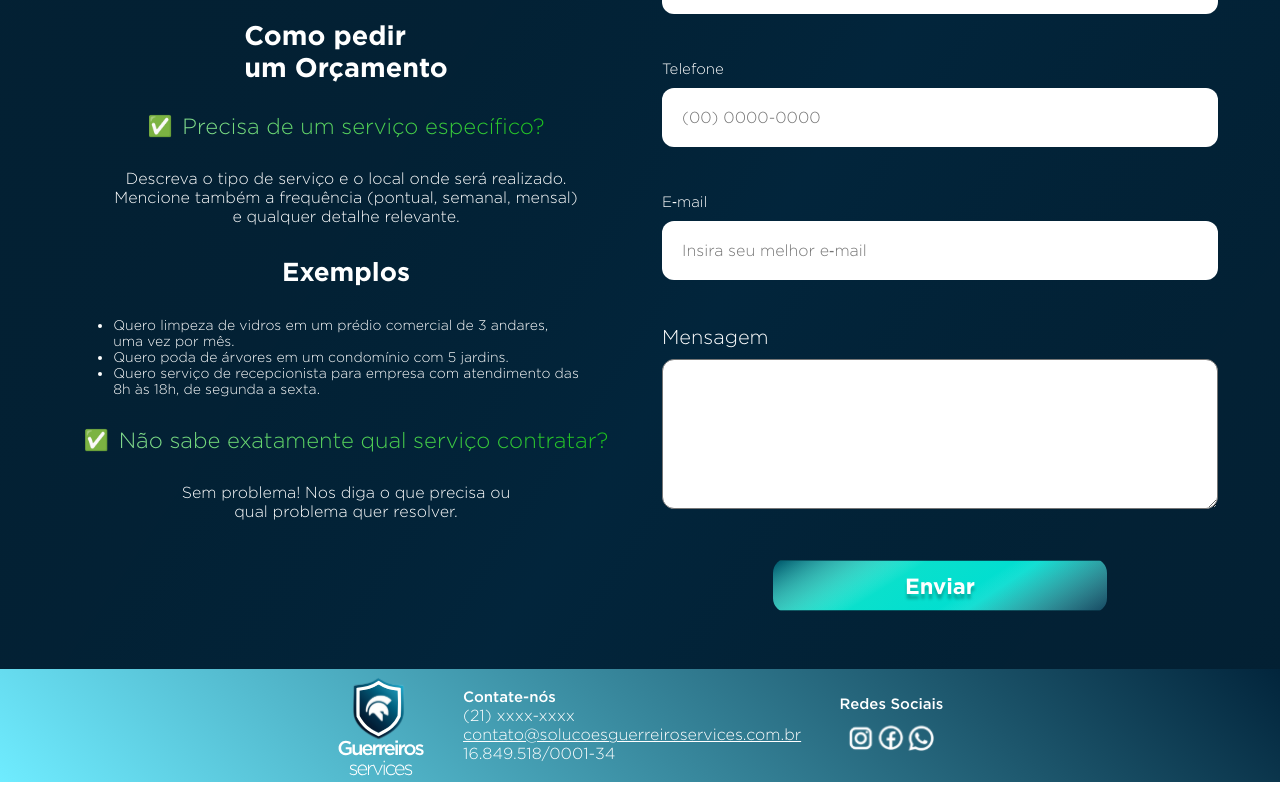
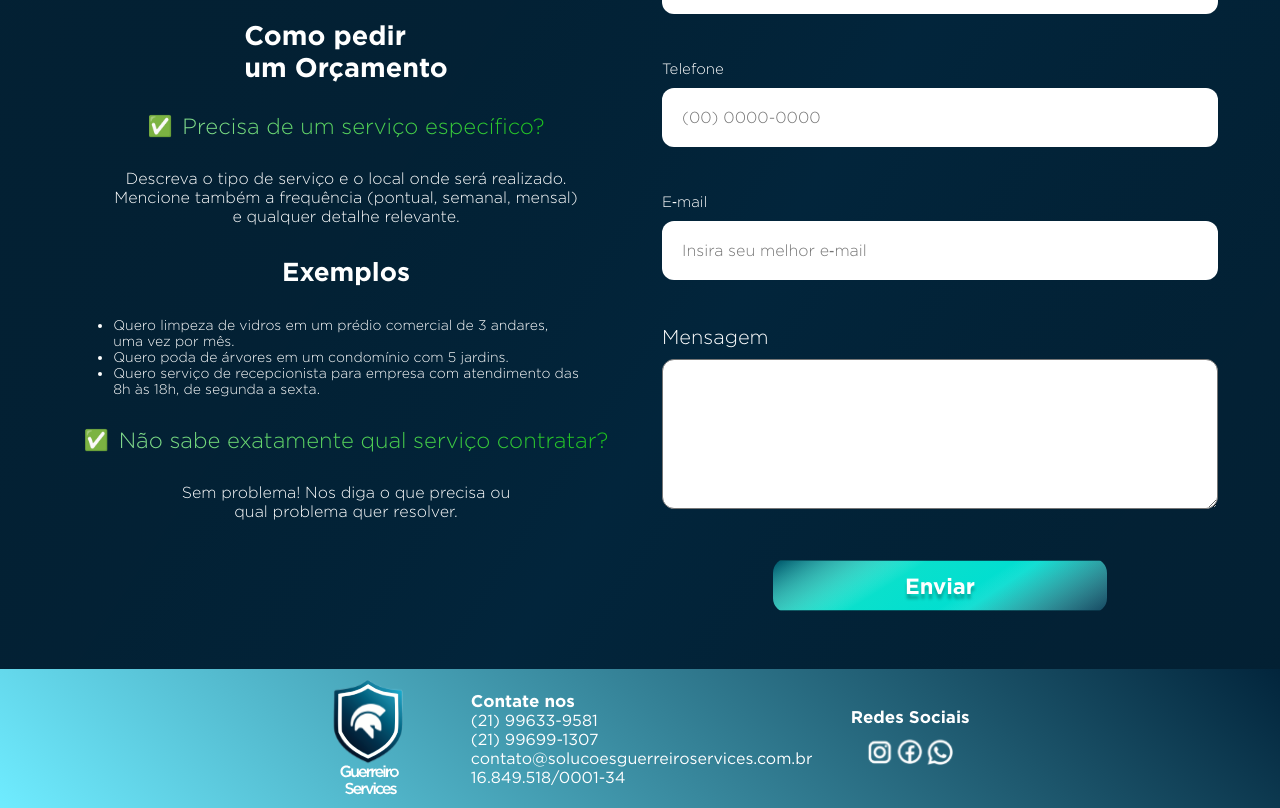
Before and after one commit to rdgr1/guerreiro-service-front, an Angular app: page / in a window 1280 px wide. Shown: the part 3313-4121 px from the top of the page. Before the commit the page ends 4095 px from the top, so only its background shows below. Built offline with nearby package versions, Linux system fonts and the light colour scheme.

Commit message:
feat: fix problens

```diff
--- a/src/app/components/footer/footer.component.html
+++ b/src/app/components/footer/footer.component.html
@@ -1,13 +1,14 @@
 <div class="container">
     <div class="logoSecondary">
         <a href="#nav"> <span>
-                <img src="/assets/imgs/svg/logo-mini-footer.svg" alt="">
+                <img src="/assets/imgs/svg/logo-footer.svg" alt="">
             </span></a>
     </div>
     <div class="contatos">
-        <h3>Contate-nós</h3>
+        <h3>Contate nos</h3>
         <div class="lista">
-            <p>(21) xxxx-xxxx</p>
+            <p>(21) 99633-9581</p>
+            <p>(21) 99699-1307</p>
             <p> <a href="mailto:contato@solucoesguerreiroservices.com.br">
                     {{ 'contato@solucoesguerreiroservices.com.br' }}
                 </a></p>
--- a/src/app/components/footer/footer.component.scss
+++ b/src/app/components/footer/footer.component.scss
@@ -26,12 +26,15 @@
            }
         }
     }
+    .contatos a{
+        text-decoration: none;
+    }
     h3{
-        font-weight: 600;
-        font-size: clamp(12px,3vw,15px);
+        font-weight: 700;
+        font-size: clamp(13px,3vw,17px);
     }
     p{
-        font-weight: 200;
+        font-weight: 500;
     }
     @media (max-width: 900px) {
         .contatos{
```
Also changed, not shown: src/assets/imgs/svg/logo-footer.svg (added).
